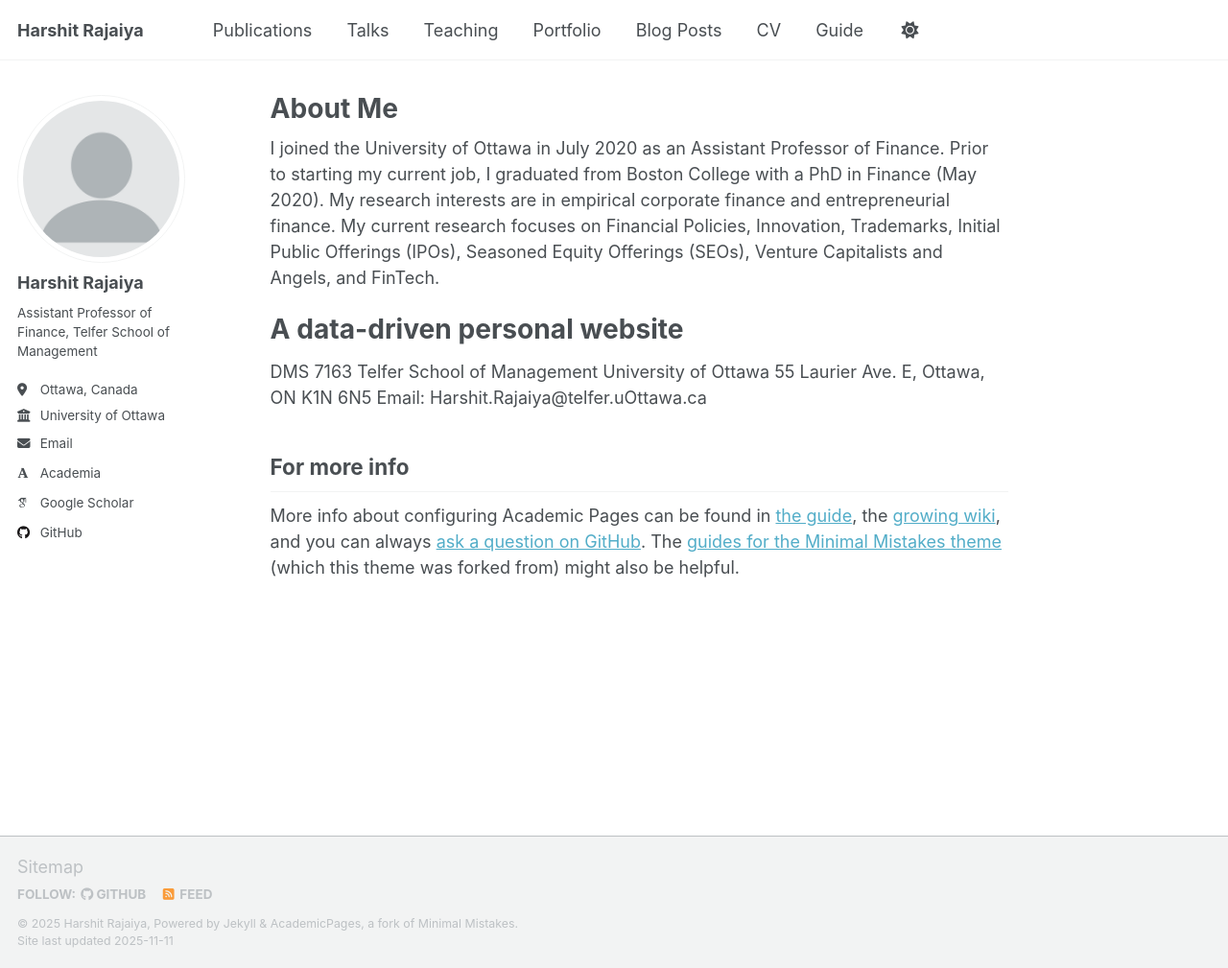
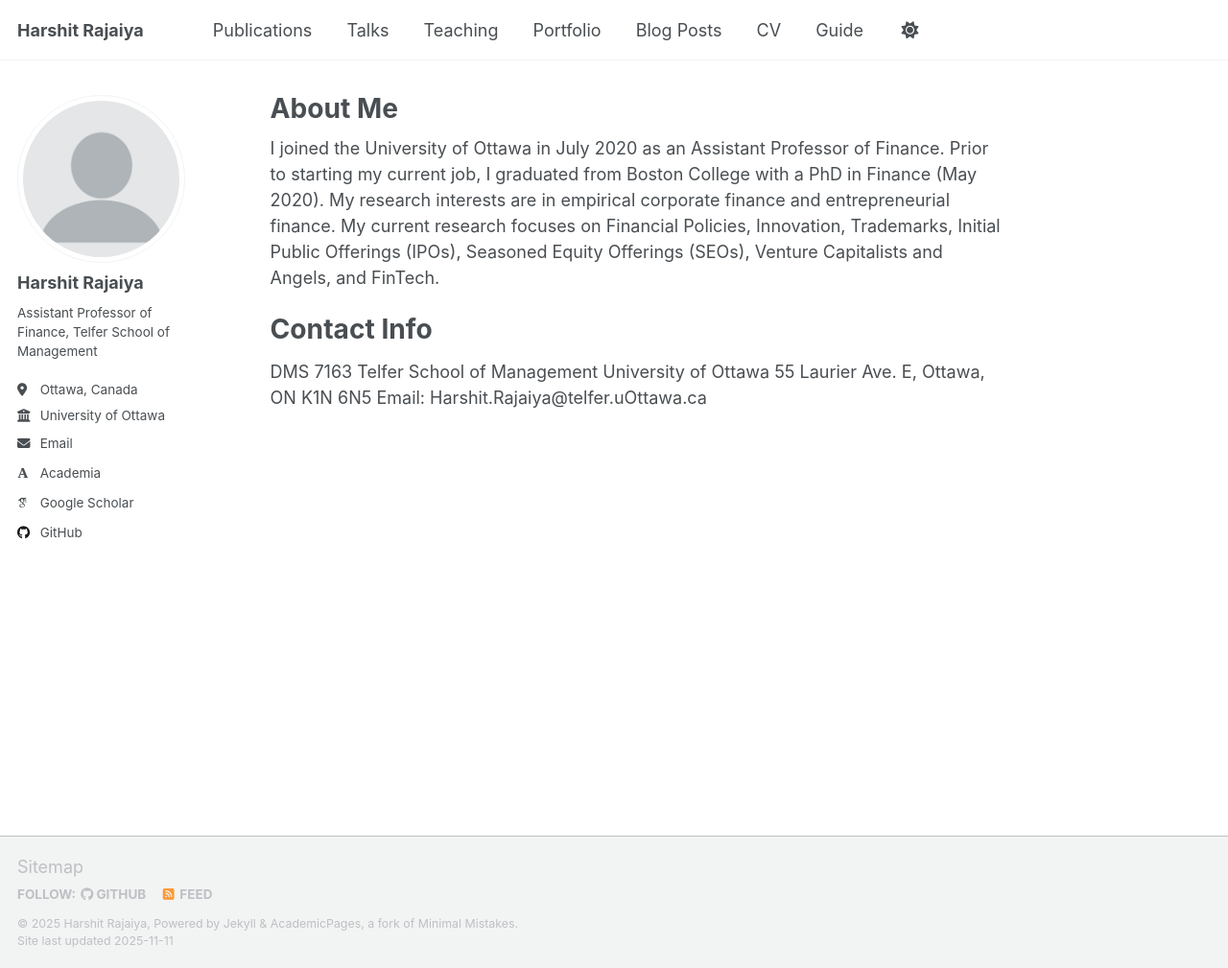
Before and after one commit to hrajaiya/harshitrajaiya.github.io, a Jekyll site: the page built from _pages/about.md, in a window 1280 px wide and 1009 px high. Shown: the whole window at 96% size. Built offline with Jekyll 4.4.1, drawn with Linux system fonts in a browser that asks for light colours; some web fonts are replaced; a script that is not in the unit is left out.

Commit message:
Update about.md

```diff
--- a/_pages/about.md
+++ b/_pages/about.md
@@ -10,15 +10,10 @@ redirect_from:
 I joined the University of Ottawa in July 2020 as an Assistant Professor of Finance. Prior to starting my current job, I graduated from Boston College with a PhD in Finance (May 2020).
 My research interests are in empirical corporate finance and entrepreneurial finance. My current research focuses on Financial Policies, Innovation, Trademarks, Initial Public Offerings (IPOs), Seasoned Equity Offerings (SEOs), Venture Capitalists and Angels,  and FinTech.
 
-A data-driven personal website
+Contact Info
 ======
 DMS 7163
 Telfer School of Management
 University of Ottawa
 55 Laurier Ave. E, Ottawa, ON K1N 6N5
 Email: Harshit.Rajaiya@telfer.uOttawa.ca
-
-
-For more info
-------
-More info about configuring Academic Pages can be found in [the guide](https://academicpages.github.io/markdown/), the [growing wiki](https://github.com/academicpages/academicpages.github.io/wiki), and you can always [ask a question on GitHub](https://github.com/academicpages/academicpages.github.io/discussions). The [guides for the Minimal Mistakes theme](https://mmistakes.github.io/minimal-mistakes/docs/configuration/) (which this theme was forked from) might also be helpful.
```
